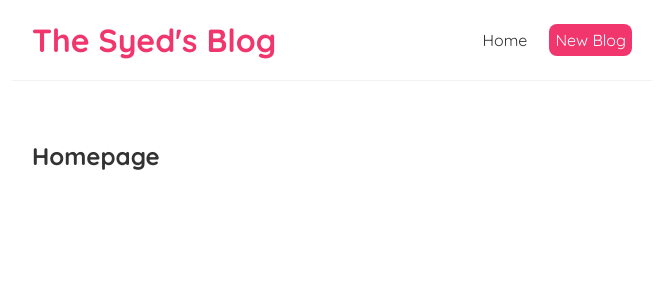
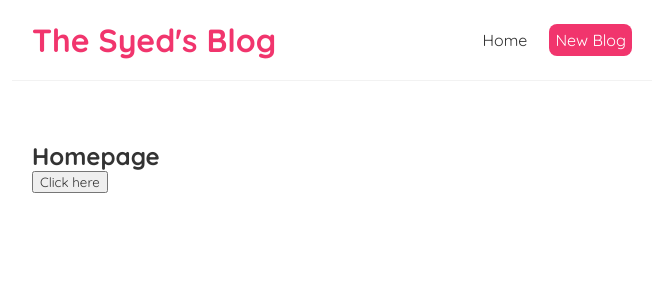
Before and after one commit to Syed-Sadman/React-Blog-Pro, a React (Create React App) app: page / in a window 1280 px wide. Shown: the top 300 px of the page, without its empty margins (308-971 px from the left). Built offline with nearby package versions, Linux system fonts and the light colour scheme; the HTML template or start-up script is replaced by a standard one.

Commit message:
default event with click event

```diff
--- a/src/Home.js
+++ b/src/Home.js
@@ -1,9 +1,14 @@
 import React from 'react'
 
 function Home() {
+    const handleClick=(e)=>{
+        console.log('hello',e.target)
+    }
     return (
         <div className="home">
             <h2>Homepage</h2>
+            <button onClick={handleClick}> Click here</button>
+
         </div>
     )
 }
```
